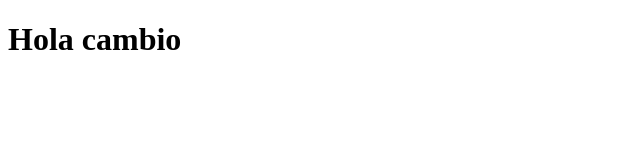
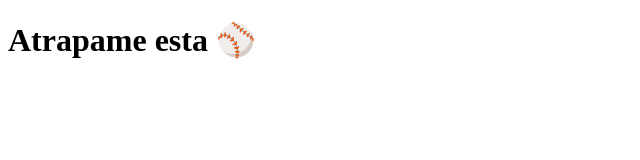
Before and after one commit to APROMASTER/APROMASTER.github.io, a plain HTML site: page index.html in a window 1280 px wide. Shown: the whole page, without its empty margins (0-640 px from the left). Drawn offline with Linux system fonts and the light colour scheme.

Commit message:
Actualizado

```diff
--- a/index.html
+++ b/index.html
@@ -6,6 +6,6 @@
     <title>Pagina base</title>
 </head>
 <body>
-    <h1>Hola cambio</h1>
+    <h1>Atrapame esta ⚾</h1>
 </body>
 </html>
```
